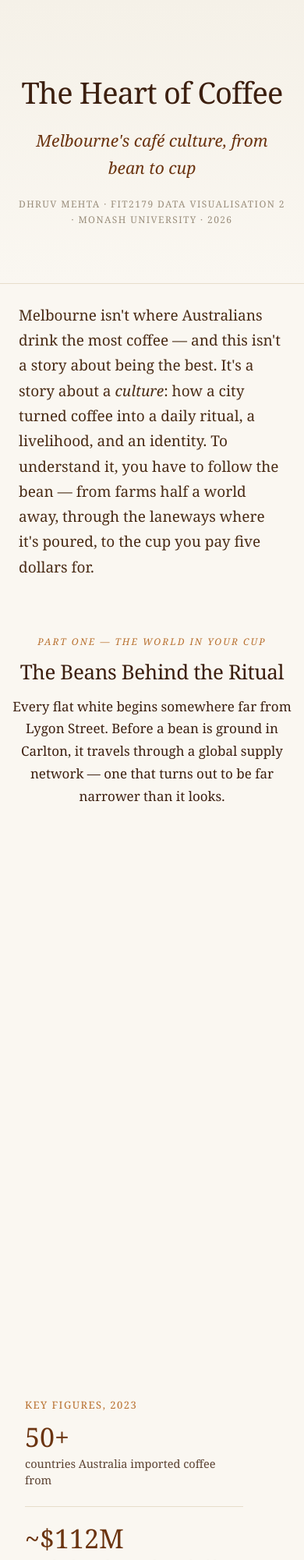
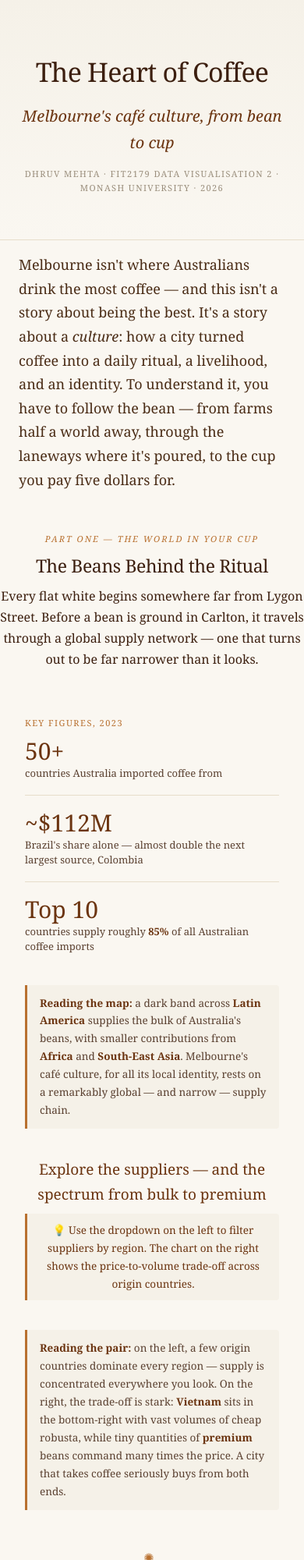
Before and after one commit to dhruv-mehta-19/datavis2, a plain HTML site: page index.html in a window 390 px wide. Shown: the top 2000 px of the page at 78% size. Drawn offline with Linux system fonts and the light colour scheme; a script that the page names is missing.

Commit message:
Update index.html

```diff
--- a/index.html
+++ b/index.html
@@ -4,177 +4,168 @@
 <meta charset="UTF-8">
 <meta name="viewport" content="width=device-width, initial-scale=1.0">
 <title>The Heart of Coffee — Melbourne's Café Culture, From Bean to Cup</title>
-
 <script src="https://cdn.jsdelivr.net/npm/vega@5"></script>
 <script src="https://cdn.jsdelivr.net/npm/vega-lite@5"></script>
 <script src="https://cdn.jsdelivr.net/npm/vega-embed@6"></script>
-
 <style>
   :root {
-    --ink: #3C1F0F;
+    --ink:   #3C1F0F;
     --brown: #6B3410;
-    --tan: #B8702F;
+    --tan:   #B8702F;
     --cream: #F5F1E8;
     --paper: #FAF7F1;
-    --body-font: Georgia, 'Times New Roman', serif;
+    --f: Georgia, 'Times New Roman', serif;
   }
   * { box-sizing: border-box; }
+
   body {
-    font-family: var(--body-font);
+    font-family: var(--f);
     color: var(--ink);
     background: var(--paper);
-    margin: 0;
-    line-height: 1.7;
+    margin: 0; line-height: 1.7;
     -webkit-font-smoothing: antialiased;
   }
-  .col  { max-width: 800px;  margin: 0 auto; padding: 0 24px; }
-  .wide { max-width: 1260px; margin: 0 auto; padding: 0 32px; }
+
+  .col  { max-width: 780px;  margin: 0 auto; padding: 0 24px; }
+  .wide { max-width: 1160px; margin: 0 auto; padding: 0 32px; }
 
   /* ── Hero ── */
   header.hero {
     text-align: center;
-    padding: 86px 24px 50px;
+    padding: 64px 24px 40px;
     background: linear-gradient(180deg, var(--cream) 0%, var(--paper) 100%);
     border-bottom: 1px solid #e7ddca;
-    margin-bottom: 24px;
+    margin-bottom: 16px;
   }
-  header.hero h1   { font-size: 50px; font-weight: 500; margin: 0 0 12px; letter-spacing: -0.8px; font-family: var(--body-font); }
-  header.hero .sub { font-size: 21px; color: var(--brown); font-style: italic; margin: 0 0 18px; font-family: var(--body-font); }
-  header.hero .byline { font-size: 12px; color: #9a8e7c; letter-spacing: 1.4px; text-transform: uppercase; font-family: var(--body-font); }
+  header.hero h1     { font-size: 46px; font-weight: 500; margin: 0 0 10px; letter-spacing: -0.8px; }
+  header.hero .sub   { font-size: 20px; color: var(--brown); font-style: italic; margin: 0 0 14px; }
+  header.hero .byline{ font-size: 11px; color: #9a8e7c; letter-spacing: 1.4px; text-transform: uppercase; }
 
   /* ── Section headings ── */
   h2 {
-    font-size: 30px; font-weight: 500; margin: 70px 0 8px;
+    font-size: 28px; font-weight: 500; margin: 52px 0 6px;
     text-align: center; letter-spacing: -0.4px;
-    font-family: var(--body-font);
   }
   h2 .kicker {
-    display: block; font-size: 12px; font-style: italic; color: var(--tan);
-    letter-spacing: 2px; text-transform: uppercase; margin-bottom: 6px;
+    display: block; font-size: 11px; font-style: italic; color: var(--tan);
+    letter-spacing: 2px; text-transform: uppercase; margin-bottom: 5px;
   }
   h2 + p.intro {
-    text-align: center; max-width: 640px; margin: 0 auto 30px; font-size: 17px;
-    font-family: var(--body-font);
+    text-align: center; max-width: 600px; margin: 0 auto 22px; font-size: 16px;
+  }
+  .section-head { text-align: center; margin: 36px 0 4px; }
+  .section-head h3 { font-size: 19px; color: var(--brown); margin: 0 0 8px; font-weight: 500; }
+
+  /* ── Text ── */
+  p { font-size: 16px; margin: 0 0 16px; }
+  p.lede { font-size: 18px; color: #4a2c16; }
+  p b, p strong { color: var(--brown); }
+
+  /* ── Callout boxes ── */
+  .readwhy {
+    font-size: 13.5px; color: #5a4030; background: var(--cream);
+    border-left: 3px solid var(--tan); padding: 12px 16px;
+    margin: 4px 0 24px; border-radius: 0 4px 4px 0;
+  }
+  .readwhy strong { color: var(--brown); }
+  .tip {
+    font-size: 13.5px; color: var(--brown); background: var(--cream);
+    border-left: 3px solid var(--tan); padding: 10px 16px;
+    margin: 0 0 14px; border-radius: 0 4px 4px 0; text-align: center;
   }
 
-  .section-head { text-align: center; margin: 50px 0 6px; }
-  .section-head h3 {
-    font-size: 20px; color: var(--brown); margin: 0 0 10px; font-weight: 500;
-    font-family: var(--body-font);
-  }
+  /* ── Chart layout ── */
 
-  /* ── Body text ── */
-  p { font-size: 17px; margin: 0 0 20px; font-family: var(--body-font); }
-  p.lede { font-size: 19px; color: #4a2c16; }
-  p b, p strong { color: var(--brown); }
-
-  /* ── Chart containers ── */
-
-  /* Single full-width chart — truly centred */
-  .chart-single {
-    display: flex;
-    justify-content: center;
+  /* Equal pair — both children grow equally */
+  .chart-pair {
+    display: flex; gap: 32px;
     align-items: flex-start;
-    margin: 20px 0 14px;
-  }
-
-  /* Equal-pair: both charts flex equally */
-  .chart-pair {
-    display: flex; gap: 40px;
-    justify-content: center; align-items: flex-start;
-    margin: 20px auto 14px;
-    flex-wrap: wrap;
+    margin: 12px 0 0;
+    flex-wrap: nowrap;
   }
   .chart-pair > div {
     flex: 1 1 0; min-width: 0;
-    display: flex; justify-content: center;
+    display: flex; flex-direction: column; align-items: center;
   }
 
-  /* Dominant-pair: left chart is large, right is secondary */
+  /* Dominant pair — first child is larger, second is secondary */
   .chart-pair-dominant {
-    display: flex; gap: 40px;
-    justify-content: flex-start; align-items: flex-start;
-    margin: 20px auto 14px;
-    flex-wrap: wrap;
+    display: flex; gap: 28px;
+    align-items: flex-start;
+    margin: 12px 0 0;
   }
-  .chart-pair-dominant .chart-main {
-    flex: 0 0 auto;
+  .chart-pair-dominant .chart-main      { flex: 0 0 auto; }
+  .chart-pair-dominant .chart-secondary { flex: 1 1 0; min-width: 0; display: flex; justify-content: center; }
+
+  /* Single centred chart */
+  .chart-center {
     display: flex; justify-content: center;
-  }
-  .chart-pair-dominant .chart-secondary {
-    flex: 1 1 380px; min-width: 0;
-    display: flex; justify-content: center;
+    margin: 12px 0 0;
   }
 
-  /* World map + stat notes */
+  /* World map with stat notes */
   .map-with-notes {
-    display: flex; gap: 36px;
-    justify-content: center; align-items: flex-start;
-    margin: 30px auto 14px;
-    flex-wrap: wrap;
+    display: flex; gap: 32px;
+    align-items: flex-start;
+    margin: 20px 0 0;
   }
-  .map-with-notes .map-box {
-    flex: 1 1 700px; max-width: 860px;
-    display: flex; justify-content: center;
+  .map-with-notes .map-box { flex: 1 1 auto; min-width: 0; display: flex; justify-content: center; }
+  .map-with-notes .notes   { flex: 0 0 240px; padding-top: 16px; }
+  .map-with-notes .notes h4 {
+    font-size: 11px; letter-spacing: 1.5px; text-transform: uppercase;
+    color: var(--tan); font-weight: normal; margin: 0 0 10px;
   }
-  .map-with-notes .notes {
-    flex: 0 1 260px; max-width: 280px;
-    padding-top: 20px;
+  .map-with-notes .stat { margin-bottom: 18px; padding-bottom: 18px; border-bottom: 1px solid #e7ddca; }
+  .map-with-notes .stat:last-child { border-bottom: none; }
+  .map-with-notes .stat .big { font-size: 30px; color: var(--brown); font-weight: 500; line-height: 1.1; margin: 0 0 3px; }
+  .map-with-notes .stat p    { font-size: 13px; color: #5a4030; margin: 0; line-height: 1.45; }
+
+  /* Make vega SVG backgrounds transparent */
+  .vega-embed, .vega-embed canvas, .vega-embed svg { background: transparent !important; }
+
+  /* ── Vega dropdown styling ── */
+  .vega-bind {
+    font-family: var(--f) !important;
+    font-size: 13px !important;
+    color: var(--ink) !important;
+    display: flex;
+    align-items: center;
+    gap: 6px;
+    margin-bottom: 8px;
   }
-  .map-with-notes .notes h4 {
-    font-size: 13px; letter-spacing: 1.5px; text-transform: uppercase;
-    color: var(--tan); font-weight: normal; margin: 0 0 12px;
-    font-family: var(--body-font);
+  .vega-bind label { font-family: var(--f) !important; color: var(--ink) !important; }
+  .vega-bind select, .vega-bind input {
+    font-family: var(--f) !important;
+    font-size: 12px !important;
+    border: 1px solid #D89651;
+    border-radius: 3px;
+    padding: 2px 6px;
+    background: var(--cream);
+    color: var(--ink);
   }
-  .map-with-notes .stat { margin-bottom: 22px; padding-bottom: 22px; border-bottom: 1px solid #e7ddca; }
-  .map-with-notes .stat:last-child { border-bottom: none; }
-  .map-with-notes .stat .big { font-size: 34px; color: var(--brown); font-weight: 500; line-height: 1.1; margin: 0 0 4px; font-family: var(--body-font); }
-  .map-with-notes .stat p  { font-size: 14.5px; color: #5a4030; margin: 0; line-height: 1.5; }
+  /* Keep bind controls inside the chart column */
+  .chart-pair > div .vega-embed { width: 100%; }
 
-  /* Make all vega SVG backgrounds transparent */
-  .chart-single > div, .chart-pair > div > div,
-  .chart-pair-dominant .chart-main > div, .chart-pair-dominant .chart-secondary > div,
-  .map-with-notes .map-box > div,
-  canvas, svg { background: transparent !important; }
+  /* ── Misc ── */
+  .divider { text-align: center; color: var(--tan); margin: 48px 0 0; font-size: 16px; letter-spacing: 8px; }
 
-  /* ── Callout boxes ── */
-  .readwhy {
-    font-size: 14.5px; color: #5a4030; background: var(--cream);
-    border-left: 3px solid var(--tan); padding: 14px 18px;
-    margin: 6px auto 32px; max-width: 1100px; border-radius: 0 4px 4px 0;
-    font-family: var(--body-font);
+  footer.sources {
+    margin-top: 72px; background: var(--cream); border-top: 1px solid #e7ddca;
+    padding: 36px 0 52px;
   }
-  .readwhy strong { color: var(--brown); }
+  footer.sources h3  { color: var(--ink); margin-top: 0; }
+  footer.sources ul  { padding-left: 20px; margin: 0 0 14px; }
+  footer.sources li  { font-size: 13px; margin-bottom: 6px; }
+  footer.sources a   { color: var(--brown); }
+  .note { font-size: 12px; color: #7c7060; }
 
-  .tip {
-    font-size: 14.5px; color: var(--brown); background: var(--cream);
-    border-left: 3px solid var(--tan); padding: 11px 16px;
-    margin: 0 auto 18px; max-width: 1100px; border-radius: 0 4px 4px 0;
-    text-align: center; font-family: var(--body-font);
-  }
-
-  .divider { text-align: center; color: var(--tan); margin: 60px 0 0; font-size: 18px; letter-spacing: 8px; }
-
-  /* ── Footer ── */
-  footer.sources {
-    margin-top: 90px; background: var(--cream); border-top: 1px solid #e7ddca;
-    padding: 40px 0 60px;
-  }
-  footer.sources h3 { color: var(--ink); margin-top: 0; font-family: var(--body-font); }
-  footer.sources ul  { padding-left: 20px; margin: 0 0 18px; }
-  footer.sources li  { font-size: 14px; margin-bottom: 7px; font-family: var(--body-font); }
-  footer.sources a   { color: var(--brown); }
-  .note { font-size: 13px; color: #7c7060; font-family: var(--body-font); }
-
-  @media (max-width: 900px) {
-    .chart-pair, .chart-pair-dominant, .map-with-notes { gap: 24px; flex-direction: column; }
-    .map-with-notes .notes { padding-top: 0; }
-    h2 { font-size: 26px; }
-    header.hero h1 { font-size: 38px; }
+  @media (max-width: 860px) {
+    .chart-pair, .chart-pair-dominant, .map-with-notes { flex-direction: column; gap: 20px; }
+    header.hero h1 { font-size: 34px; }
+    h2 { font-size: 23px; }
   }
 </style>
 </head>
-
 <body>
 
 <header class="hero">
@@ -187,7 +178,7 @@
   <p class="lede">Melbourne isn't where Australians drink the most coffee — and this isn't a story about being the best. It's a story about a <em>culture</em>: how a city turned coffee into a daily ritual, a livelihood, and an identity. To understand it, you have to follow the bean — from farms half a world away, through the laneways where it's poured, to the cup you pay five dollars for.</p>
 </div>
 
-<!-- ════════════════ PART ONE ════════════════ -->
+<!-- ═══════════════════════════════ PART ONE ═══════════════════════════════ -->
 <h2><span class="kicker">Part One — The World in Your Cup</span>The Beans Behind the Ritual</h2>
 <p class="intro">Every flat white begins somewhere far from Lygon Street. Before a bean is ground in Carlton, it travels through a global supply network — one that turns out to be far narrower than it looks.</p>
 
@@ -227,13 +218,12 @@
 
 <div class="divider">✺</div>
 
-<!-- ════════════════ PART TWO ════════════════ -->
+<!-- ═══════════════════════════════ PART TWO ═══════════════════════════════ -->
 <h2><span class="kicker">Part Two — The City That Drinks It</span>A Culture Built in the Laneways</h2>
 <p class="intro">Once the beans land, they meet a city that has built its identity around them. The City of Melbourne packs thousands of cafés into a few square kilometres — a density that began when Italian and Greek migrants brought espresso to Lygon Street in the mid-20th century, and never let go.</p>
 
 <div class="wide">
   <p class="tip">💡 On the map, click a neighbourhood or size category in the legend to filter venues.</p>
-  <!-- Dominant pair: large choropleth map + smaller treemap -->
   <div class="chart-pair-dominant">
     <div class="chart-main" id="chart4"></div>
     <div class="chart-secondary" id="chart5"></div>
@@ -254,7 +244,7 @@
 
 <div class="divider">✺</div>
 
-<!-- ════════════════ PART THREE ════════════════ -->
+<!-- ══════════════════════════════ PART THREE ══════════════════════════════ -->
 <h2><span class="kicker">Part Three — Your Cup</span>The Rhythm, the Cost, the Price</h2>
 <p class="intro">So what does it feel like to actually be part of this culture? It has a rhythm, a cost, and a price — and each tells you something about how Melbourne drinks.</p>
 
@@ -270,14 +260,14 @@
   <div class="section-head">
     <h3>The rising price of a ritual</h3>
   </div>
-  <div class="chart-single" id="chart10price"></div>
+  <div class="chart-center" id="chart10price"></div>
   <p class="readwhy"><strong>Reading the chart:</strong> after years of stability, Melbourne coffee prices have climbed sharply since 2022 — driven by the same global bean shortages visible at the very start of this story. The bean's journey ends here: in a price rise you feel every morning. The culture endures, but it has never been more costly to keep it brewing.</p>
 </div>
 
 <div class="divider">✺</div>
 
 <div class="col">
-  <p class="lede" style="margin-top: 40px; text-align: center; font-size: 20px;">From a farm in Brazil to a five-dollar cup in a Carlton laneway, Melbourne's coffee is less a claim to greatness than a way of life — global in its roots, fiercely local in its expression, and built, cup by cup, into the rhythm of the city.</p>
+  <p class="lede" style="margin-top:36px; text-align:center; font-size:19px;">From a farm in Brazil to a five-dollar cup in a Carlton laneway, Melbourne's coffee is less a claim to greatness than a way of life — global in its roots, fiercely local in its expression, and built, cup by cup, into the rhythm of the city.</p>
 </div>
 
 <footer class="sources">
@@ -318,6 +308,5 @@
     });
   });
 </script>
-
 </body>
 </html>
```
